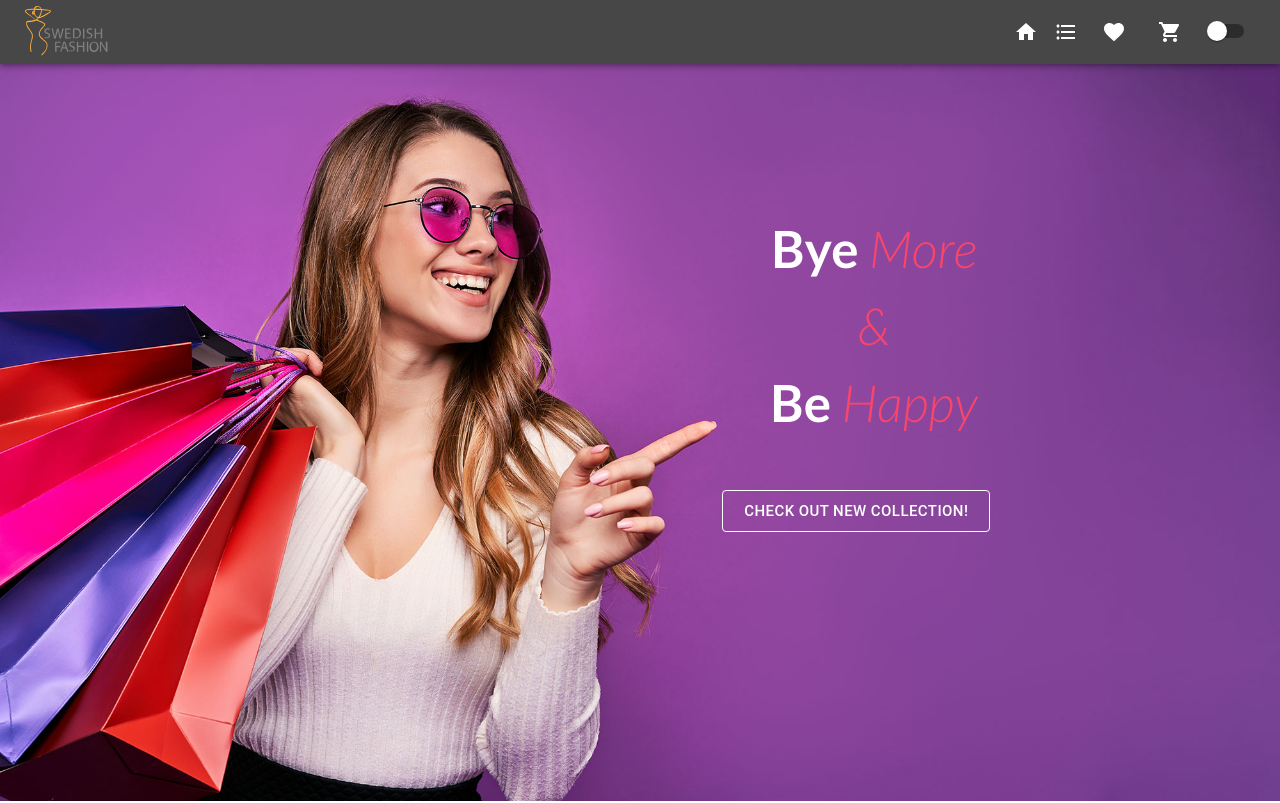
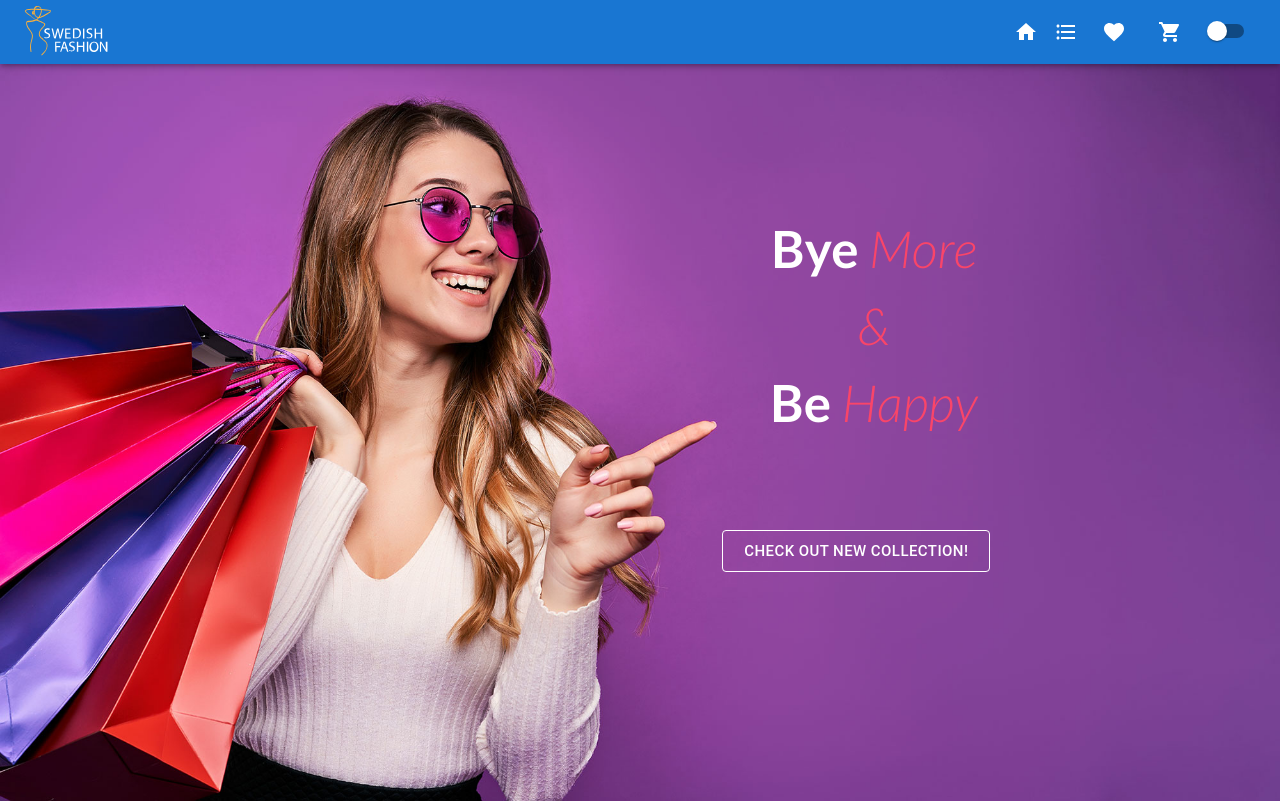
Before and after one commit to Hamidswed/frontend_group1, a React (Create React App) app: page / in a window 1280 px wide. Shown: the top 803 px of the page. Built offline with nearby package versions, Linux system fonts and the light colour scheme.

Commit message:
fixed navbar dark mode

```diff
--- a/src/App.css
+++ b/src/App.css
@@ -42,9 +42,9 @@
   75%{color:black;}
   100% {color: #c77dff;}
 }
-.home-hero button{
+.home-hero a button{
   position: absolute;
-  top:55vh;
+  top:60vh;
   right:7vw;
 }
 .product-list{
--- a/src/components/footer/Footer.tsx
+++ b/src/components/footer/Footer.tsx
@@ -21,7 +21,7 @@ export default function Footer() {
     >
       <AppBar
         position="static"
-        sx={{ backgroundColor: "#474747", height: "120px" }}
+        sx={{ height: "120px" }}
       >
         <Toolbar>
           <Typography
--- a/src/components/navBar/NavBar.tsx
+++ b/src/components/navBar/NavBar.tsx
@@ -53,7 +53,7 @@ export default function NavBar() {
         zIndex: "100",
       }}
     >
-      <AppBar position="static" sx={{ backgroundColor: "#474747" }}>
+      <AppBar position="static">
         <Toolbar>
           <Logo style={{ width: "7%" }} />
           <Box sx={{ flexGrow: 1 }} />
--- a/src/components/wishlist/FavoriteList.tsx
+++ b/src/components/wishlist/FavoriteList.tsx
@@ -2,7 +2,7 @@ import { useSelector } from "react-redux";
 import { Fragment } from "react";
 import { Link } from "react-router-dom";
 // store redux components
-import FavoriteItem from "../wishlist/FavoriteItem";
+import FavoriteItem from "../wishList/FavoriteItem";
 import { RootState } from "../../redux/store";
 
 //mui
--- a/src/pages/WishList.tsx
+++ b/src/pages/WishList.tsx
@@ -1,4 +1,4 @@
-import FavoriteList from "../components/wishlist/FavoriteList";
+import FavoriteList from "../components/wishList/FavoriteList";
 
 const WishList = () => {
   return <FavoriteList />;
```
Also changed, not shown: src/assets/logo.svg.
